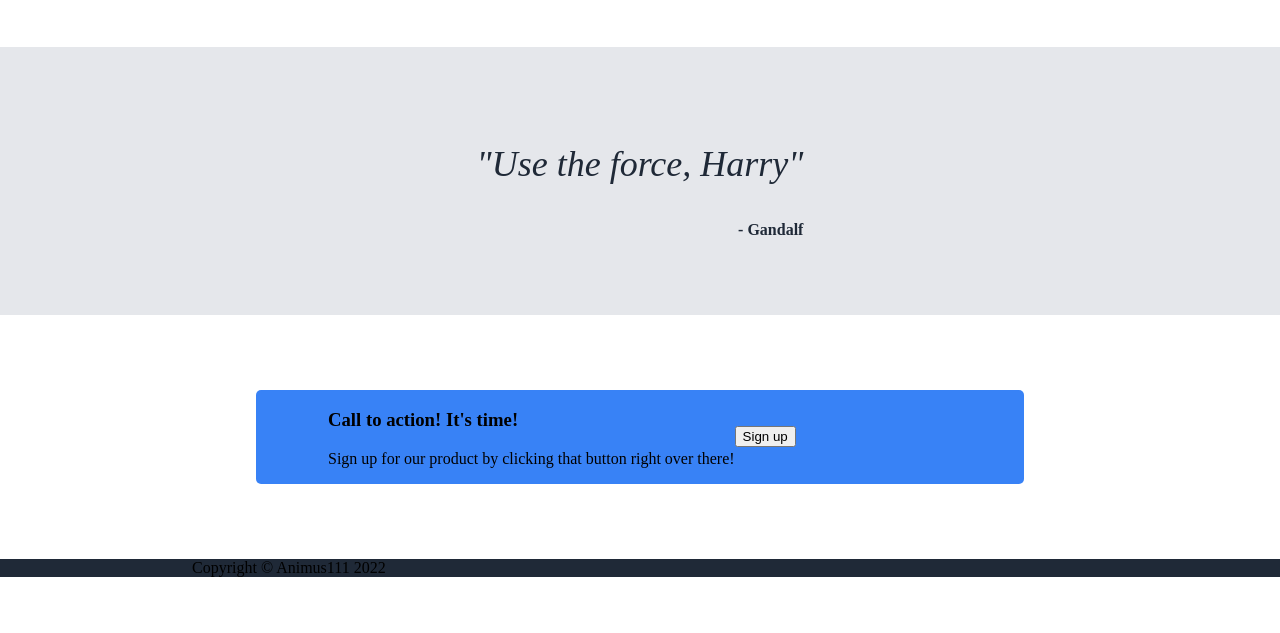
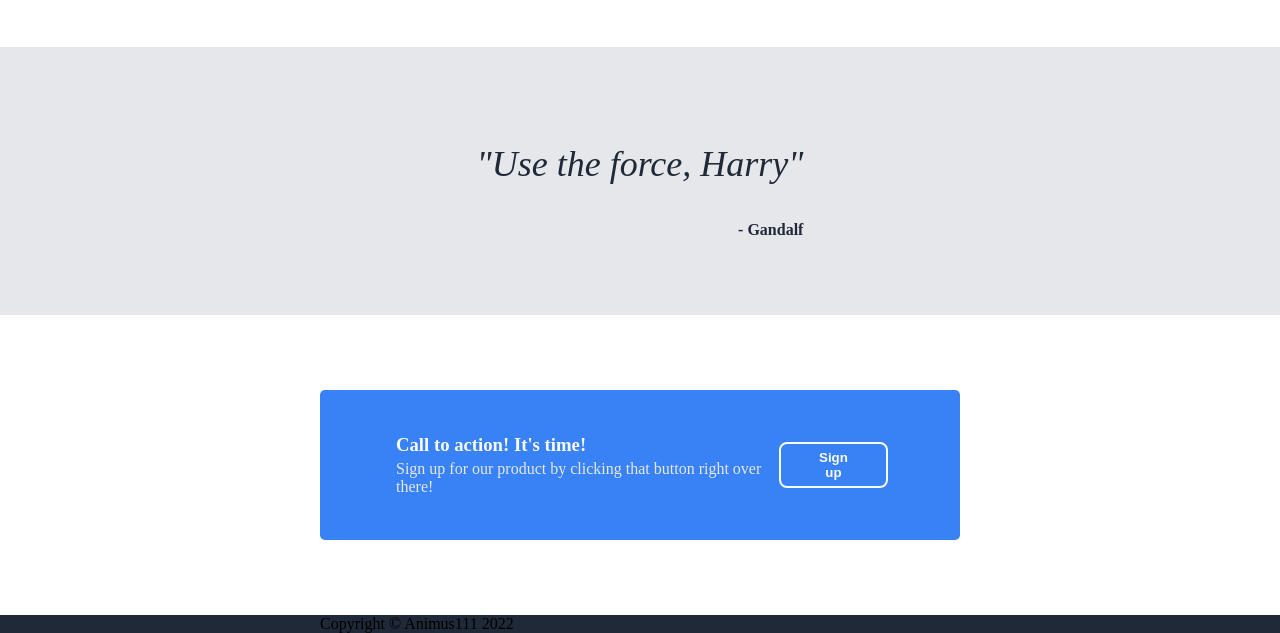
Before and after one commit to Animus111/project-landing-page, a plain HTML site: page index.html in a window 1280 px wide. Shown: the part 717-1350 px from the top of the page. Before the commit the page ends 1294 px from the top, so only its background shows below. Drawn offline with Linux system fonts and the light colour scheme.

Commit message:
ballpark container4 css

```diff
--- a/style.css
+++ b/style.css
@@ -28,7 +28,7 @@ a {
 }
 
 .header, .container1, .container2, .container3, .container4, .footer {
-  padding: 0 15vw;
+  padding: 0 25vw;
 }
 
 .container1 {
@@ -40,12 +40,7 @@ a {
   padding-bottom: 50px;
 }
 
-.container4 {
-  margin: 75px 20vw;
-  padding: 0 72px;
-  display: flex;
-  align-items: center;
-}
+
 
 .hero {
   padding-bottom: 50px;
@@ -144,3 +139,33 @@ font-weight: 800;
   justify-content: flex-end;
   font-weight: 600;
 }
+
+.container4 {
+  justify-content: space-around;
+  margin: 75px 25vw;
+  padding: 40px 72px;
+  display: flex;
+  align-items: center;
+  color:
+
+}
+
+.container4 .heading, .container4 .text {
+  margin: 4px;
+}
+
+.container4 .heading, .container4 button{
+  color:#F9FAF8;
+}
+
+.container4 .text {
+  color:#E5E7EB;
+}
+
+.container4 button{
+  background-color:#3882F6;
+  border: 2px solid #F9FAF8;
+  border-radius: 8px;
+  padding: 6px 32px;
+  font-weight: 800;
+}
```
